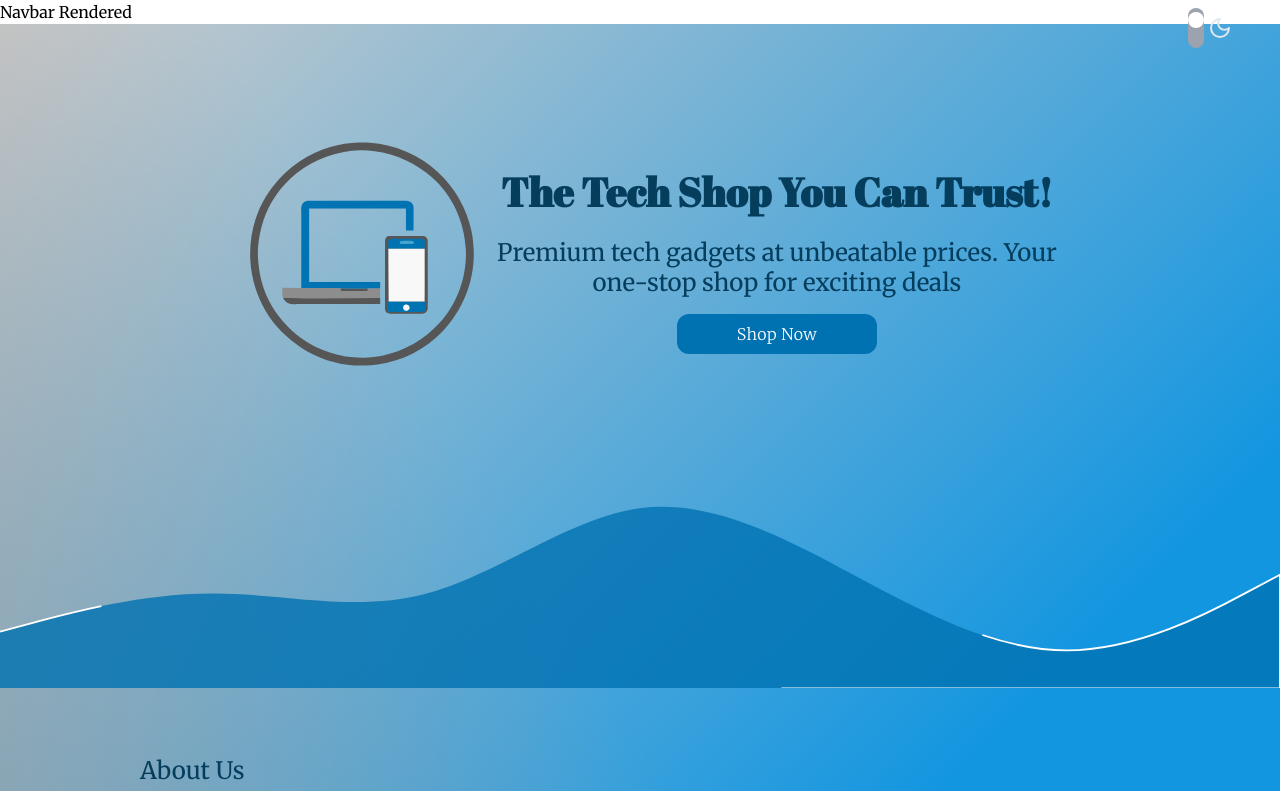
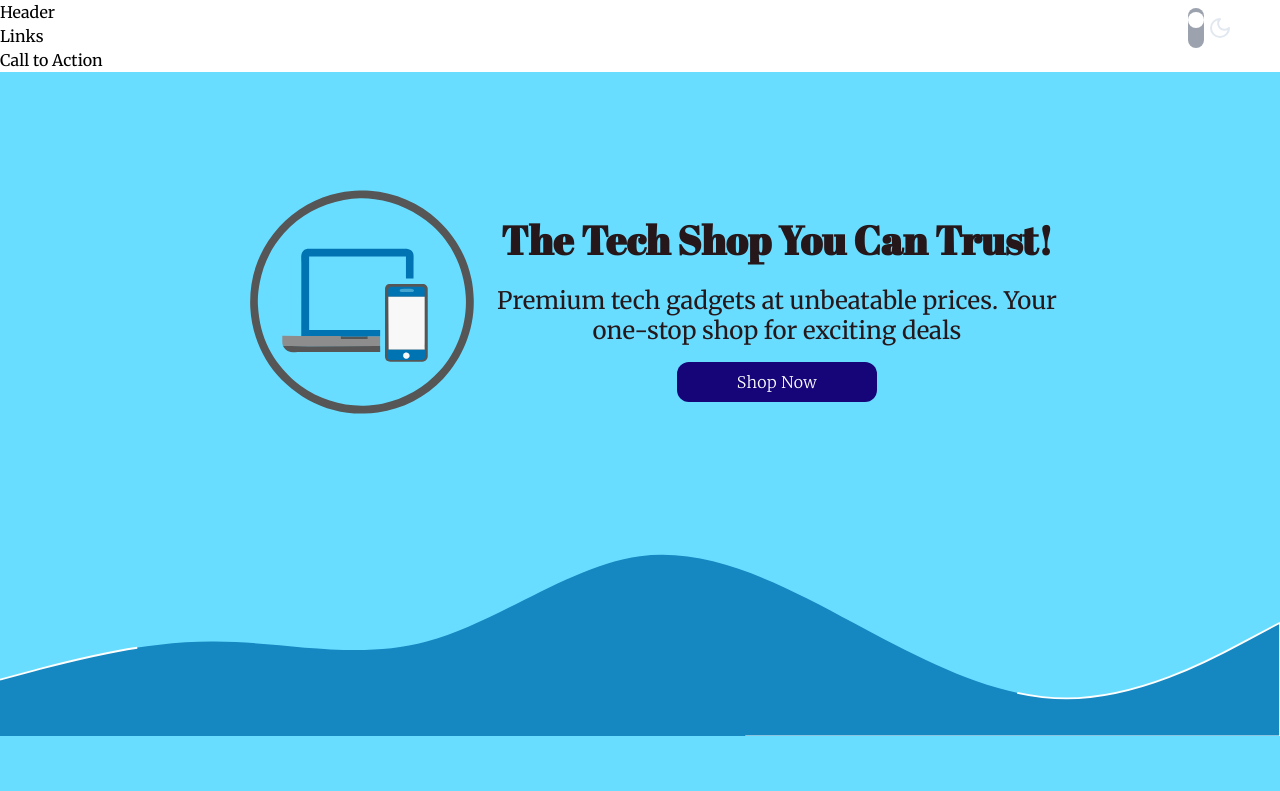
Before and after one commit to bryancastillo10/e-commerce-website-project, a React (Vite) app: page / in a window 1280 px wide. Shown: the top 791 px of the page. Built offline with nearby package versions, Linux system fonts and the light colour scheme.

Commit message:
initialize some style

```diff
--- a/src/components/Button.tsx
+++ b/src/components/Button.tsx
@@ -7,7 +7,7 @@ interface ButtonProps{
 
 const Button = ({type,children}:ButtonProps) => {
   return (
-      <button className={`rounded-full ${type ? "bg-primary":"bg-secondary"}`}
+      <button className={`rounded-full ${type ? "bg-accent":"bg-secondary"}`}
       >
           {children}
     </button>
--- a/src/context/ThemeContext.tsx
+++ b/src/context/ThemeContext.tsx
@@ -17,7 +17,7 @@ export const ThemeContextProvider = ({ children }: ContextProviderType) => {
         <ThemeContext.Provider value={contextValues}>
             <ThemeToggle theme={theme} handleToggle={toggleTheme} />
             <div className={`overflow-x-hidden transition-[background-color] duration-[0.25s] ease-[ease-in-out]
-            ${theme ? "dark-gradient text-accent" : "main-gradient text-primary"}`}>
+            ${theme ? "bg-[#25171A] text-[#69ddff]" : "bg-[#69ddff] text-[#25171A]"}`}>
                 {children}
             </div>
         </ThemeContext.Provider>
--- a/src/index.css
+++ b/src/index.css
@@ -6,10 +6,10 @@
 @tailwind components;
 
 :root {
-  --primary-color: #053D5D;
-  --secondary-color: #0072b2;
-  --accent-color: #88CCEE;
-  --gray-bg: #e5e5e5;
+  --primary-color: #25171a;
+  --secondary-color: #69ddff;
+  --accent-color: #150578;
+  --neutral: #151515;
   --danger-color: #e8407e;
   --primary-font: "Merriweather", "Sans serif";
   --secondary-font: "Abril Fatface", serif;
@@ -25,29 +25,6 @@
 
 /* Theme Context */
 @layer utilities {
-  .main-gradient {
-    background-color: #1396E0;
-    background-image: linear-gradient(
-        60deg,
-        hsl(120, 0%, 60%) 0,
-        transparent 55%
-      ),
-      linear-gradient(135deg, hsl(255, 0%, 80%) 0, transparent 55%);
-  }
-
-  .dark-gradient {
-    background-color: #151515;
-    background-image: linear-gradient(
-        65deg,
-        hsl(202.31, 80%, 19%) 0,
-        transparent 59%
-      ),
-      linear-gradient(
-        135deg,
-        hsl(30, 3%, 14.000000000000002%) 0,
-        transparent 55%
-      );
-  }
   .blue-glass {
     @apply backdrop-blur-[3px] backdrop-saturate-[125%] bg-[rgba(0,114,178,0.50)]
    p-4 shadow-md;
--- a/src/styles/landingPage.css
+++ b/src/styles/landingPage.css
@@ -75,7 +75,7 @@
     @apply opacity-0 duration-500 -translate-y-6;
   }
   .btn-design {
-    @apply bg-secondary w-[200px] py-2 rounded-xl text-white
+    @apply bg-accent w-[200px] py-2 rounded-xl text-white
     font-light tracking-wide;
   }
 }
--- a/src/ui/Hero.tsx
+++ b/src/ui/Hero.tsx
@@ -35,7 +35,7 @@ const Hero = () => {
                     variants={pathVariants}
                     initial="initial"
                     animate="writing"
-                    fill="#0072b2"
+                    fill="#0072B2"
                     fillOpacity="0.8"
                     d="M0,256L40,245.3C80,235,160,213,240,213.3C320,213,400,235,480,213.3C560,192,640,128,720,117.3C800,107,880,149,960,192C1040,235,1120,277,1200,277.3C1280,277,1360,235,1400,213.3L1440,192L1440,320L1400,320C1360,320,1280,320,1200,320C1120,320,1040,320,960,320C880,320,800,320,720,320C640,320,560,320,480,320C400,320,320,320,240,320C160,320,80,320,40,320L0,320Z"
                     stroke="#fff"
--- a/src/ui/Navbar.tsx
+++ b/src/ui/Navbar.tsx
@@ -1,9 +1,18 @@
+
 
 const Navbar = () => {
   return (
-    <div>
-      Navbar Rendered
-    </div>
+    <nav className="">
+      <div className="">
+          Header
+      </div>
+      <div className="">
+          Links
+      </div>
+      <div className="">
+        Call to Action
+      </div>
+    </nav>
   )
 }
 
--- a/src/ui/Services.tsx
+++ b/src/ui/Services.tsx
@@ -55,7 +55,7 @@ const Services = () => {
             </div>
             <svg xmlns="http://www.w3.org/2000/svg" viewBox="0 0 1440 320">
                 <path
-                    fill="#0072b2"
+                    fill="#0072B2"
                     fillOpacity="0.8"
                     d="M0,256L24,234.7C48,213,96,171,144,149.3C192,128,240,128,288,154.7C336,181,384,235,432,256C480,277,528,267,576,261.3C624,256,672,256,720,224C768,192,816,128,864,90.7C912,53,960,43,1008,64C1056,85,1104,139,1152,176C1200,213,1248,235,1296,213.3C1344,192,1392,128,1416,96L1440,64L1440,320L1416,320C1392,320,1344,320,1296,320C1248,320,1200,320,1152,320C1104,320,1056,320,1008,320C960,320,912,320,864,320C816,320,768,320,720,320C672,320,624,320,576,320C528,320,480,320,432,320C384,320,336,320,288,320C240,320,192,320,144,320C96,320,48,320,24,320L0,320Z"
                 ></path>
--- a/tailwind.config.js
+++ b/tailwind.config.js
@@ -7,7 +7,7 @@ export default {
         primary: "var(--primary-color)",
         secondary: "var(--secondary-color)",
         accent: "var(--accent-color)",
-        accent2: "var(--gray-bg)",
+        neutral:"var(--neutral)",
         danger: "var(--danger-color)"
       },
       fontFamily: {
```
